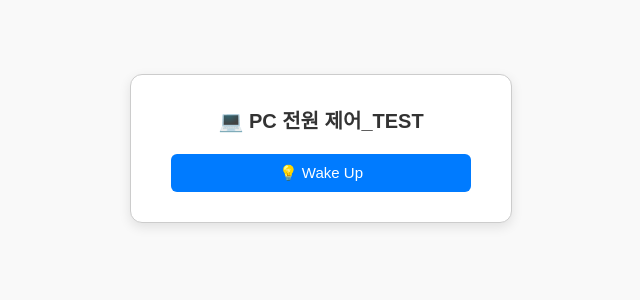
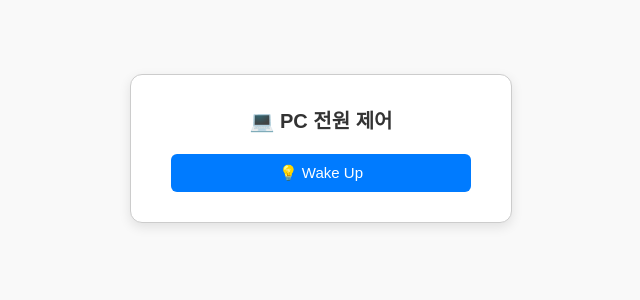
Before and after one commit to chan2slo/homeweb, a Flask app: page /dashboard in a window 1280 px wide. Shown: the part 252-552 px from the top of the page, without its empty margins (319-959 px from the left). Run offline with Flask 3, Linux system fonts and the light colour scheme; the visitor is signed in with stand-in values (Sample User, id 1).

Commit message:
CI/CD 테스트 완료

```diff
--- a/app.py
+++ b/app.py
@@ -38,4 +38,4 @@ def wake():
     return redirect(url_for("dashboard"))
 
 if __name__ == "__main__":
-    app.run(host="0.0.0.0", port=5090)
+    app.run(host="0.0.0.0", port=5080)
--- a/templates/dashboard.html
+++ b/templates/dashboard.html
@@ -7,7 +7,7 @@
 </head>
 <body>
     <div class="container">
-        <h2>💻 PC 전원 제어_TEST</h2>
+        <h2>💻 PC 전원 제어</h2>
         <form action="/wake" method="post">
             <button type="submit">💡 Wake Up</button>
         </form>
```
